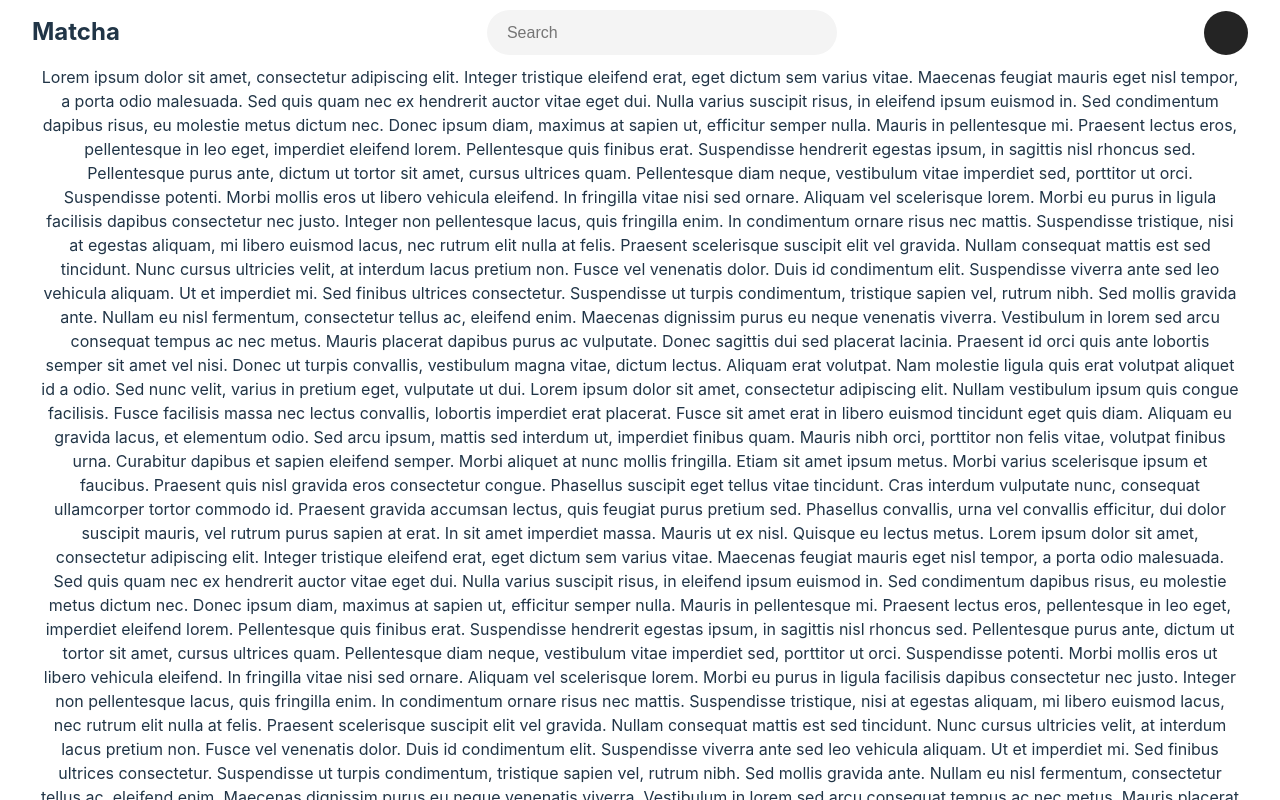
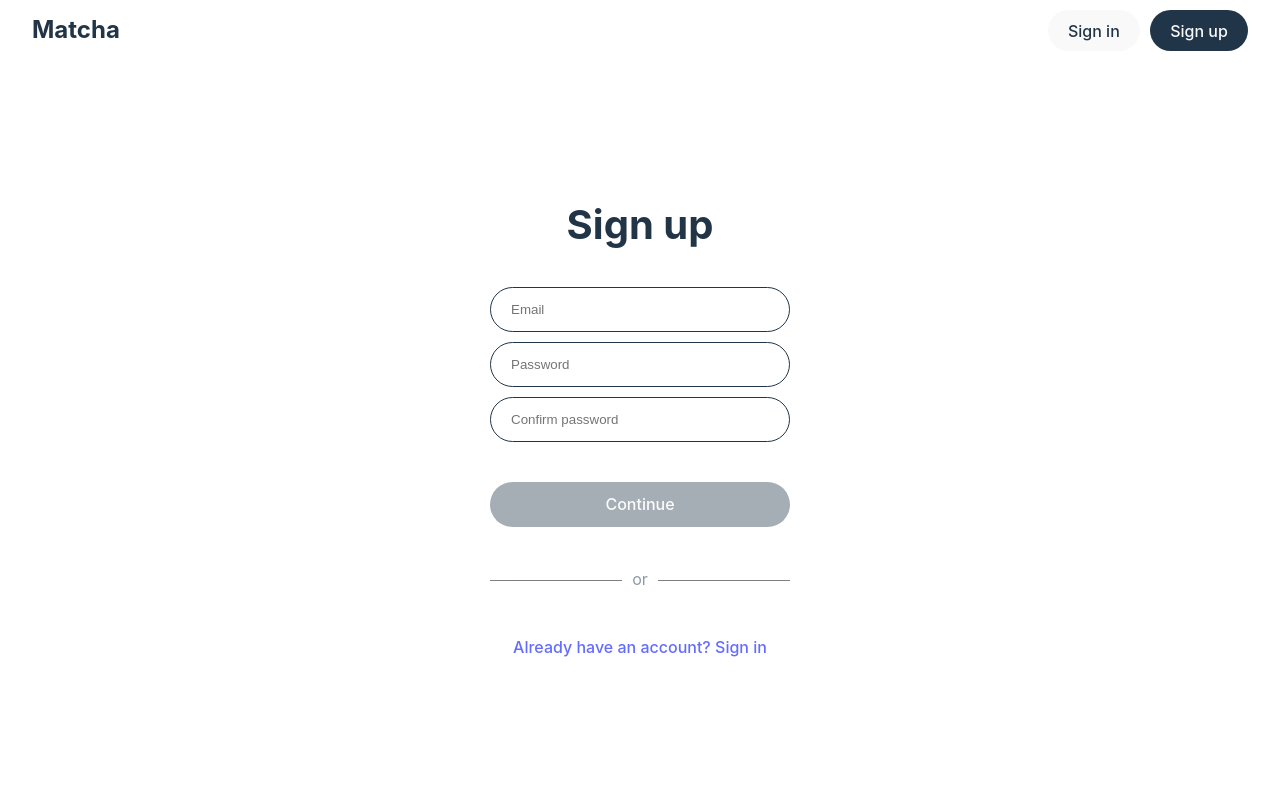
Before and after one commit to guysharony/matcha, a React (Vite) app in the folder frontend/: page /signup in a window 1280 px wide. Before the commit this address led to /. Built offline with nearby package versions, Linux system fonts and the light colour scheme.

Commit message:
Starting registration system

```diff
--- a/frontend/src/bundles/request.ts
+++ b/frontend/src/bundles/fetch.ts
@@ -15,7 +15,7 @@ export class FormError {
 }
 
 export default ((tools: Tools) => {
-  const url = (uri: string) => new URL(uri, "http://127.0.0.1:4000").href;
+  const url = (uri: string) => new URL(uri, "http://127.0.0.1:3000").href;
 
   const headers: Record<string, any> = {};
 
--- a/frontend/src/context/session-context.tsx
+++ b/frontend/src/context/session-context.tsx
@@ -1,16 +1,4 @@
 import React, { createContext, useState } from "react";
-
-/*
-export interface User {
-	user: UserData | undefined;
-	setUser: Dispatch<SetStateAction<UserData | undefined>>;
-}
-
-export default react.createContext({
-	user: undefined,
-	setUser: () => {}
-} as User);
-*/
 
 export interface ISession {
 	id: string;
@@ -34,8 +22,8 @@ export const SessionProvider = ({ children }: any) => {
 	React.useEffect(() => {
 		let isReady = true;
 
-		init({ id: 'this_is_an_id', username: 'guysharony' })
-		// init(undefined)
+		// init({ id: 'this_is_an_id', username: 'guysharony' })
+		init(undefined)
 
 		return () => {
 			isReady = false
--- a/frontend/src/routes/Signup/Signup.tsx
+++ b/frontend/src/routes/Signup/Signup.tsx
@@ -1,8 +1,10 @@
 import React, { useState } from 'react';
+import { Link } from 'react-router-dom';
+
+import fetch from '@/bundles/fetch';
 import withProtection from '@/hoc/withProtection';
 
 import './Signup.style.css';
-import { Link } from 'react-router-dom';
 
 function Signup() {
 	const [email, setEmail] = useState<string>('');
@@ -21,6 +23,19 @@ function Signup() {
 
 	const onChangeConfirmPassword = (e: any) => {
 		setConfirmPassword(e.currentTarget.value);
+	}
+
+	const onContinue = (e: any) => {
+		console.log('tester')
+		fetch.request.form('/auth/register', {
+
+		})
+			.then((e) => {
+				console.log(e)
+			})
+			.catch((e) => {
+				console.log(e)
+			});
 	}
 
 	return (
@@ -66,7 +81,8 @@ function Signup() {
 				</div>
 				<div className='continue-div'>
 					<button
-						className={`continue primary no-select${disable ? ' disable' : ''}`}>
+						className={`continue primary no-select${disable ? ' disable' : ''}`}
+						onClick={onContinue}>
 						Continue
 					</button>
 				</div>
```
Also changed, not shown: 1 other file (tests, documents, lock files or other folders).
